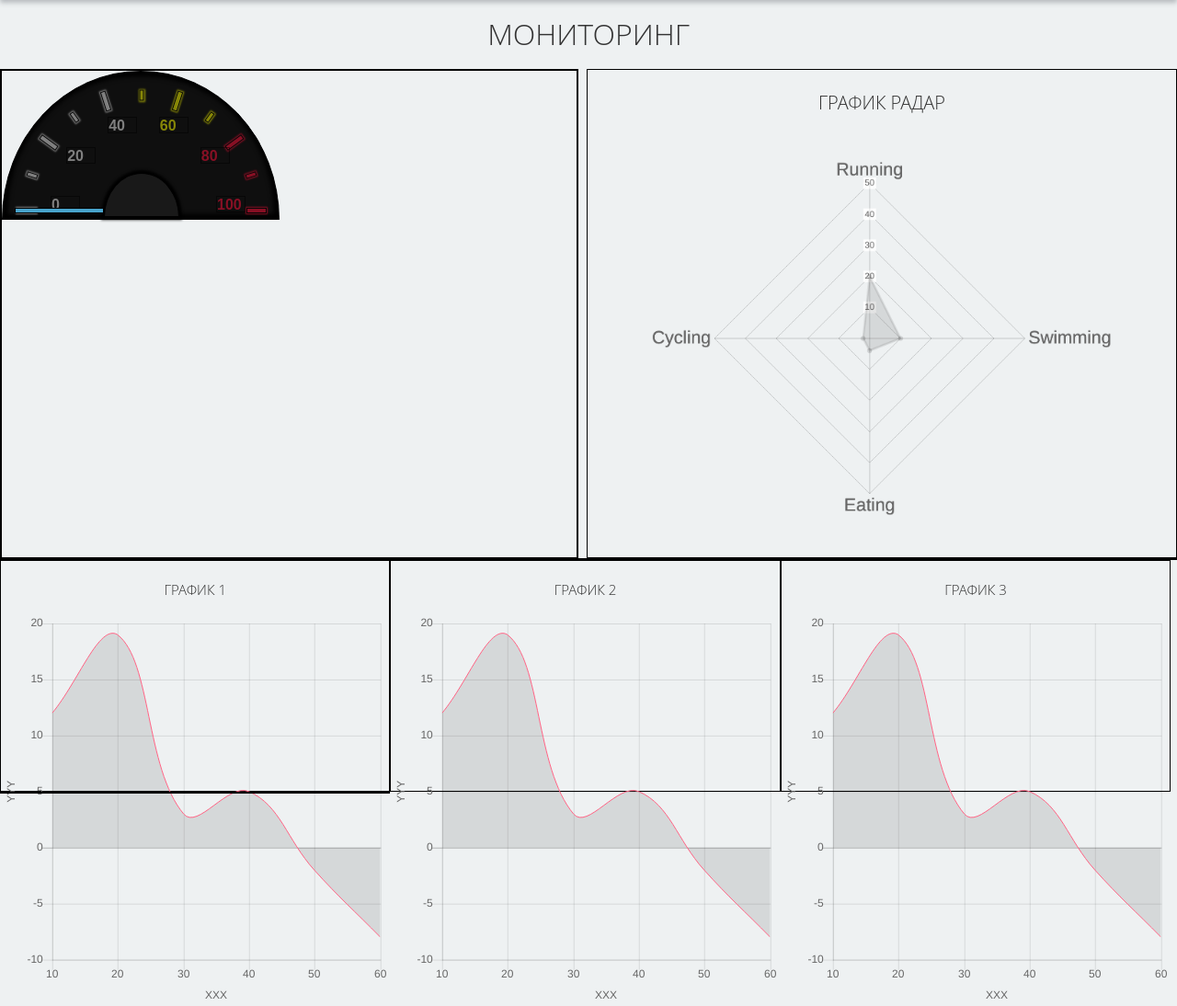
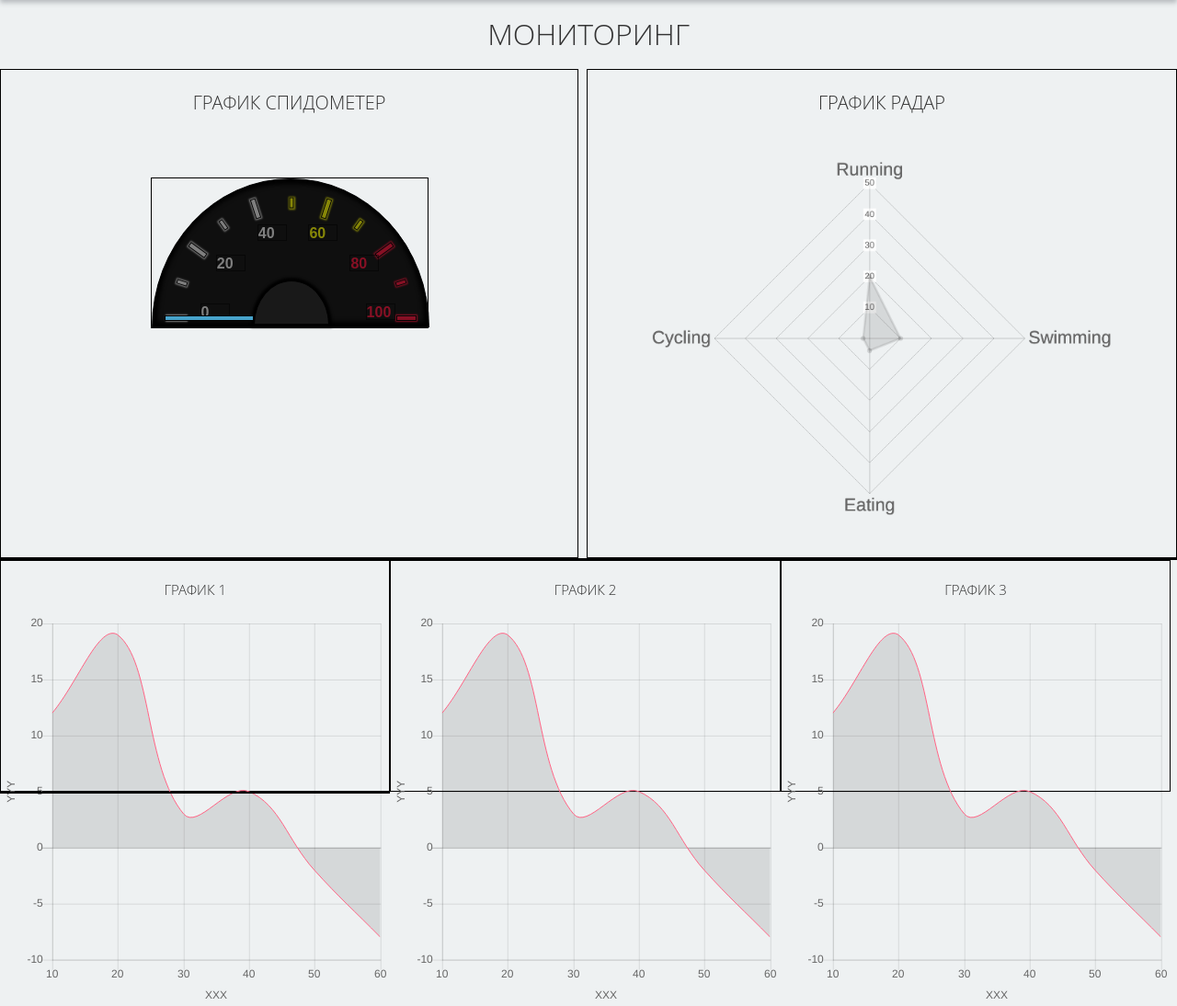
Before and after one commit to alsedi28/Sibur-Hackaton, a Django app: page / in a window 1280 px wide. Shown: the part 100-1194 px from the top of the page at 92% size. Run offline with Django 3.2, Linux system fonts and the light colour scheme; some libraries are stand-ins or nearby versions.

Commit message:
fix bugs

```diff
--- a/SiburHackaton/static/css/speedometer.css
+++ b/SiburHackaton/static/css/speedometer.css
@@ -119,3 +119,10 @@
 .numb.warning{
 	color: yellow;
 }
+
+.block_my_spd{
+	height: auto !important;
+	width: 300px;
+    margin: auto;
+    margin-top: 65px;
+}
--- a/SiburHackaton/static/js/speedometer.js
+++ b/SiburHackaton/static/js/speedometer.js
@@ -87,7 +87,7 @@ $.fn.myfunc = function (userPref) {
   }
   this.creatHtmlsElecments = function(){
     this.parentElemId = 'speedometerWraper-' + $(this).attr('id');
-    $(this).wrap('<div id="'+ this.parentElemId +'">');
+    $(this).wrap('<div id="'+ this.parentElemId +'" class="block_my_spd">');
     this.parentElem = $(this).parent();
     this.setCssProperty();
     this.createIndicators();
--- a/templates/index.html
+++ b/templates/index.html
@@ -22,6 +22,7 @@
         <h1>Мониторинг</h1>
         <div id="main_block">
             <div id="main_left_block">
+                <p class="header_graph_radar">График Спидометер</p>
                 <input id="speedometer_graph" type="hidden">
             </div>
             <div id="main_right_block">
```
